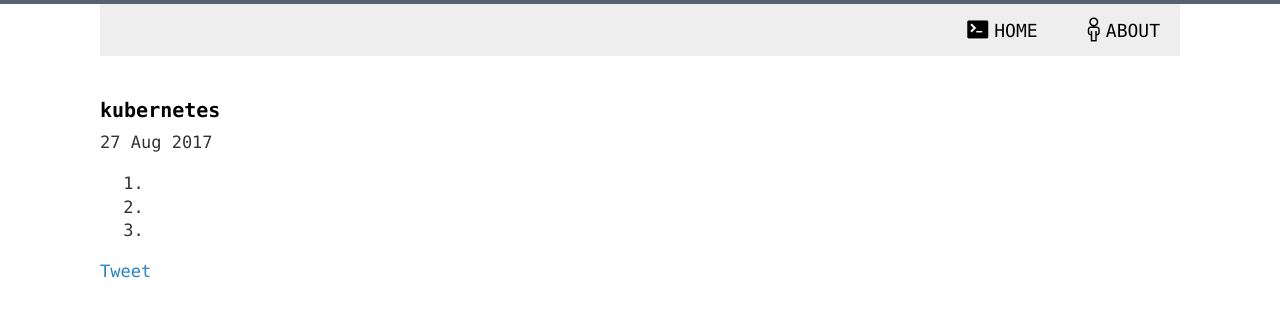
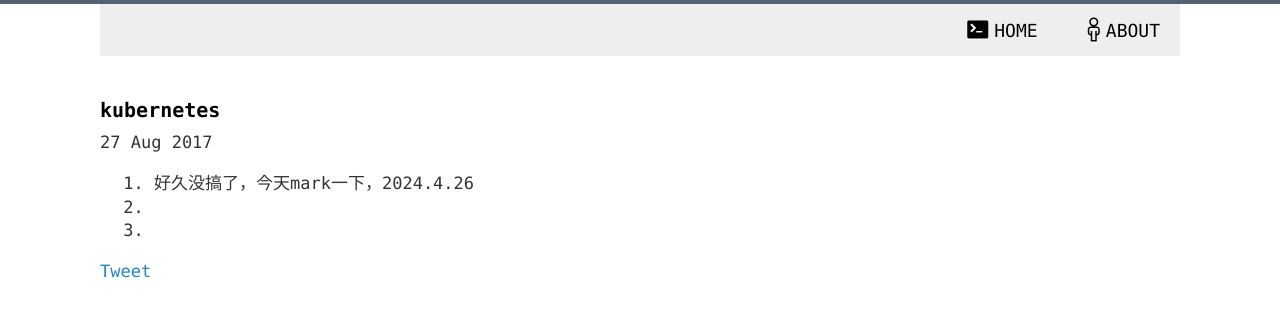
Before and after one commit to sxauyhz/sxauyhz.github.io, a Jekyll site: the page built from _posts/2017-08-27-The-First-Test.markdown, in a window 1280 px wide. Shown: the top 317 px of the page. Built offline with Jekyll 4.4.1, drawn with Linux system fonts in a browser that asks for light colours; comment, search, counter and statistics services are not loaded.

Commit message:
Update 2017-08-27-The-First-Test.markdown

```diff
--- a/_posts/2017-08-27-The-First-Test.markdown
+++ b/_posts/2017-08-27-The-First-Test.markdown
@@ -7,6 +7,6 @@ categories:
 ---
 
 
-1.
+1. 好久没搞了，今天mark一下，2024.4.26
 2.
 3.
```
